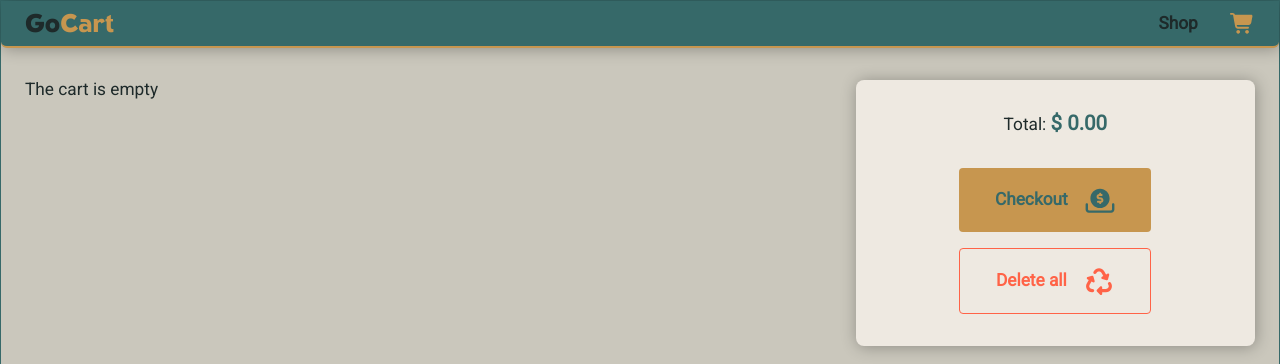
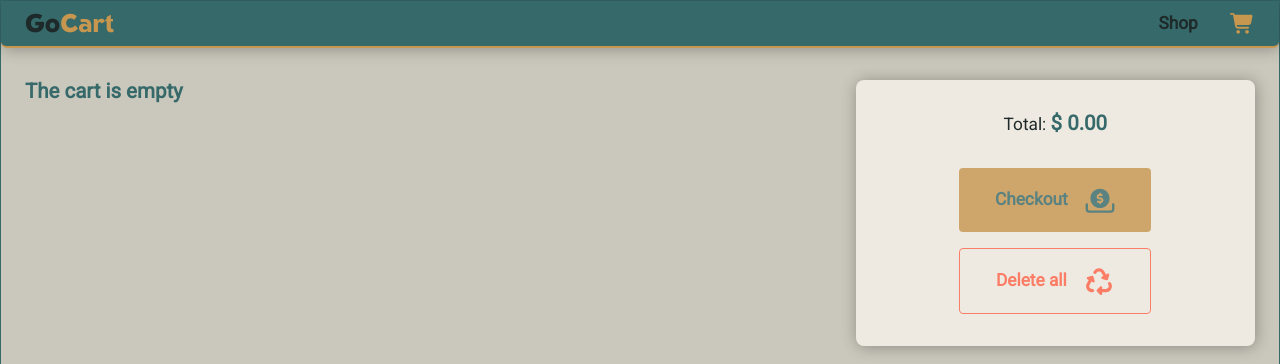
Before and after one commit to bartek8b/TOP-Shopping_Cart, a React (Vite) app: page /cart in a window 1280 px wide. Shown: the top 364 px of the page. Built offline with nearby package versions, Linux system fonts and the light colour scheme.

Commit message:
Change disabled btns styles

```diff
--- a/src/pages/Cart/Cart.jsx
+++ b/src/pages/Cart/Cart.jsx
@@ -27,7 +27,7 @@ export const Cart = () => {
       <section className={styles.splitLayout}>
         <div className={styles.productsContainer}>
           {cart.length === 0 ? (
-            <p>The cart is empty</p>
+            <p className={styles.emptyMsg}>The cart is empty</p>
           ) : (
             cart.map((product) => (
               <CartItem key={product.id} product={product} />
@@ -47,7 +47,12 @@ export const Cart = () => {
             >
               Checkout <CheckOutIcon aria-hidden="true" />
             </button>
-            <button type="button" className={styles.deleteAll} onClick={clearCart}>
+            <button
+              type="button"
+              className={styles.deleteAll}
+              onClick={clearCart}
+              disabled={cart.length === 0}
+            >
               Delete all
               <RecycleIcon aria-hidden="true" />
             </button>
--- a/src/pages/Cart/Cart.module.css
+++ b/src/pages/Cart/Cart.module.css
@@ -67,10 +67,21 @@ button.checkout {
   color: var(--primary-color);
 }
 
+button.checkout:disabled, button.deleteAll:disabled {
+  opacity: 0.8;
+  cursor: default;
+}
+
 button.deleteAll {
   background-color: transparent;
   border: 1px solid tomato;
   color: tomato;
+}
+
+.emptyMsg {
+  color: var(--primary-color);
+  font-weight: bold;
+  font-size: calc(1.2rem + 0.1vw);
 }
 
 @media (min-width: 1024px) {
```
